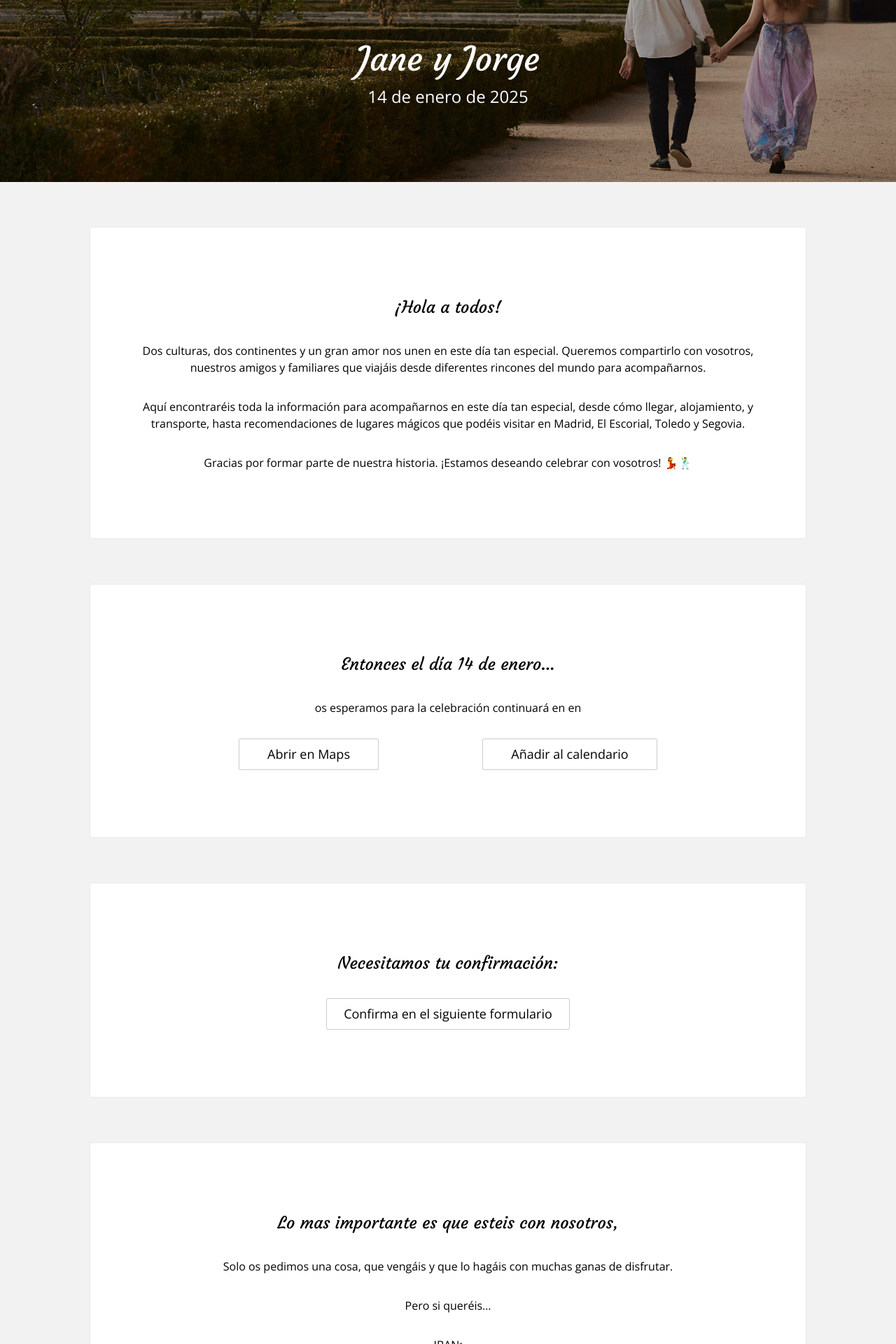
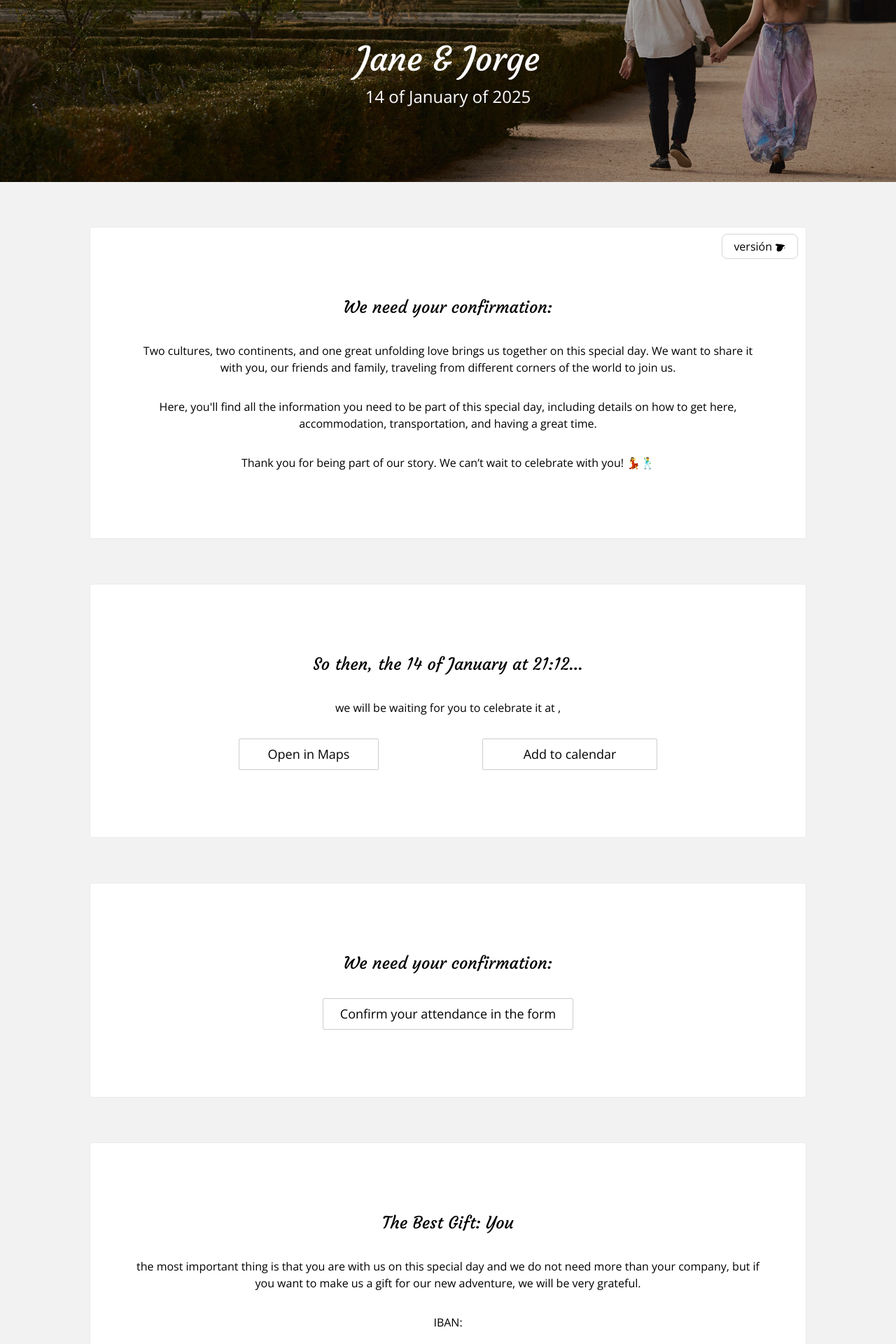
Before and after one commit to mnunezdm/boda-jane-jorge, a Next.js app: page /en in a window 1280 px wide. Shown: the part 540-2460 px from the top of the page at 70% size. Built offline with nearby package versions, Linux system fonts and the light colour scheme.

Commit message:
feat(j&j): implementadas traducciones en funcion del locale

```diff
--- /dev/null
+++ b/src/app/en/page.tsx
@@ -0,0 +1,66 @@
+import React from "react";
+import Link from "next/link";
+
+import moment from "moment";
+
+// Sections for this page
+import RsvpSection from "../../components/pages-sections/landing/Rsvp";
+import CeremoniesSection from "../../components/pages-sections/landing/Ceremonies";
+import WelcomeSection from "../../components/pages-sections/landing/Welcome";
+import PresentSection from "../../components/pages-sections/landing/Present";
+import CountdownSection from "../../components/pages-sections/landing/Countdown";
+import ContactSection from "../../components/pages-sections/landing/Contact";
+import type { Metadata } from "next";
+
+import { Locale } from "@/lib/i18n";
+import { GiSpain } from "react-icons/gi";
+
+export const metadata: Metadata = {
+  title: "Jane & Jorge's Wedding",
+  description: "Jane & Jorge's Wedding",
+  robots: "noindex",
+};
+
+const NEXT_PUBLIC_WEDDING_DATE = process.env.NEXT_PUBLIC_WEDDING_DATE;
+
+export default async function LandingPage() {
+  const weddingDate = moment(NEXT_PUBLIC_WEDDING_DATE).locale(Locale.EN);
+
+  return (
+    <>
+      <header>
+        <div className="splash">
+          <div className="header">
+            <h1>Jane & Jorge</h1>
+            <div className="title-date">
+              {weddingDate.format("DD [of] MMMM [of] YYYY")}
+            </div>
+          </div>
+        </div>
+      </header>
+      <main className="relative">
+        <div className="absolute change-locale-button py-4 px-3 right-0">
+          <Link
+            href="/es"
+            className="border border-gray-300 px-4 py-1.5 rounded-lg"
+          >
+            versión
+            <GiSpain className="inline-block ms-1"></GiSpain>
+          </Link>
+        </div>
+        <WelcomeSection locale={Locale.EN} />
+        <CeremoniesSection locale={Locale.EN} />
+        <RsvpSection locale={Locale.EN} />
+        <PresentSection locale={Locale.EN} />
+        <CountdownSection locale={Locale.EN} />
+        <ContactSection locale={Locale.EN} />
+      </main>
+      <footer>
+        &copy; 2025, made with ❤ by&nbsp;
+        <Link href="https://mnunezdm.com" target="_blank" rel="noopener">
+          mnunezdm
+        </Link>
+      </footer>
+    </>
+  );
+}
--- a/src/app/[lang]/page.tsx
+++ b/src/app/es/page.tsx
@@ -14,24 +14,17 @@ import type { Metadata } from "next";
 
 const NEXT_PUBLIC_WEDDING_DATE = process.env.NEXT_PUBLIC_WEDDING_DATE;
 
-const weddingDate = moment(NEXT_PUBLIC_WEDDING_DATE);
-import "moment/locale/es";
 import { Locale } from "@/lib/i18n";
+import { AiOutlineGlobal } from "react-icons/ai";
 
 export const metadata: Metadata = {
   title: "Boda de Jane y Jorge",
   description: "Boda de Jane y Jorge",
   robots: "noindex",
-  formatDetection: {
-    telephone: false,
-  },
 };
 
-export default async function LandingPage(props: {
-  params: Promise<{ lang: Locale }>;
-}) {
-  const { lang } = await props.params;
-  console.log(lang);
+export default async function LandingPage() {
+  const weddingDate = moment(NEXT_PUBLIC_WEDDING_DATE).locale(Locale.EN);
   return (
     <>
       <header>
@@ -44,13 +37,23 @@ export default async function LandingPage(props: {
           </div>
         </div>
       </header>
-      <main>
-        <WelcomeSection />
-        <CeremoniesSection />
-        <RsvpSection />
-        <PresentSection />
-        <CountdownSection />
-        <ContactSection />
+      <main className="relative">
+        <div className="absolute change-locale-button py-4 px-3 right-0">
+          <Link
+            href="/en"
+            className="border border-gray-300 px-4 py-1.5 rounded-lg"
+          >
+            go to
+            <AiOutlineGlobal className="inline-block mx-1"></AiOutlineGlobal>
+            version
+          </Link>
+        </div>
+        <WelcomeSection locale={Locale.ES} />
+        <CeremoniesSection locale={Locale.ES} />
+        <RsvpSection locale={Locale.ES} />
+        <PresentSection locale={Locale.ES} />
+        <CountdownSection locale={Locale.ES} />
+        <ContactSection locale={Locale.ES} />
       </main>
       <footer>
         &copy; 2025, made with ❤ by&nbsp;
--- a/src/app/globals.css
+++ b/src/app/globals.css
@@ -99,6 +99,11 @@ section {
   border-radius: 4px;
   background-color: white;
   border: 1px solid #eaeaea;
+}
+
+section,
+.change-locale-button {
+  margin-inline: 10%;
 }
 
 section article {
@@ -512,8 +517,12 @@ footer a {
   }
 
   section {
+    margin-block: 24px;
+  }
+
+  section,
+  .change-locale-button {
     margin-inline: 12px;
-    margin-block: 24px;
   }
 }
 
--- a/src/components/countdown.tsx
+++ b/src/components/countdown.tsx
@@ -1,13 +1,20 @@
 "use client";
 
+import { Locale } from "@/lib/i18n";
 import { useEffect, useRef } from "react";
 import Countdown, { CountdownRendererFn } from "react-countdown";
 
 export interface CustomCountdownProps {
   date: Date | string;
+  locale: Locale;
 }
 
-export function CustomCountdown({ date }: CustomCountdownProps) {
+const DATE_PARTS = {
+  [Locale.EN]: ["day", "hour", "minute", "second"],
+  [Locale.ES]: ["día", "hora", "minuto", "segundo"],
+};
+
+export function CustomCountdown({ date, locale }: CustomCountdownProps) {
   const countdownWidget = useRef<Countdown>(null);
 
   useEffect(() => {
@@ -17,10 +24,10 @@ export function CustomCountdown({ date }: CustomCountdownProps) {
   const renderer: CountdownRendererFn = ({ days, hours, minutes, seconds }) => {
     // Render a countdown
     const values = [
-      days && `${days} día${days > 1 ? "s" : ""}`,
-      hours && `${hours} hora${hours > 1 ? "s" : ""}`,
-      minutes && `${minutes} minuto${minutes > 1 ? "s" : ""}`,
-      seconds && `${seconds} segundo${seconds > 1 ? "s" : ""}`,
+      days && `${days} ${DATE_PARTS[locale][0]}${days > 1 ? "s" : ""}`,
+      hours && `${hours} ${DATE_PARTS[locale][1]}${hours > 1 ? "s" : ""}`,
+      minutes && `${minutes} ${DATE_PARTS[locale][2]}${minutes > 1 ? "s" : ""}`,
+      seconds && `${seconds} ${DATE_PARTS[locale][3]}${seconds > 1 ? "s" : ""}`,
     ].filter((v) => v);
 
     return (
--- a/src/components/pages-sections/landing/Ceremonies.tsx
+++ b/src/components/pages-sections/landing/Ceremonies.tsx
@@ -5,23 +5,48 @@ import React from "react";
 import { addToCalendar } from "../../../lib/utils/calendar";
 
 import moment from "moment";
-import "moment/locale/es";
+import { Locale } from "@/lib/i18n";
 
 const WEDDING_DATE = process.env.NEXT_PUBLIC_WEDDING_DATE;
 const WEDDING_BANQUET_LOCATION_NAME =
-  process.env.NEXT_PUBLIC_WEDDING_BANQUET_LOCATION_NAME;
+  process.env.NEXT_PUBLIC_WEDDING_BANQUET_LOCATION_NAME || "";
 const WEDDING_BANQUET_LOCATION_ADDRESS =
-  process.env.NEXT_PUBLIC_WEDDING_BANQUET_LOCATION_ADDRESS;
+  process.env.NEXT_PUBLIC_WEDDING_BANQUET_LOCATION_ADDRESS || "";
 const WEDDING_BANQUET_LOCATION_LINK =
-  process.env.NEXT_PUBLIC_WEDDING_BANQUET_LOCATION_LINK;
+  process.env.NEXT_PUBLIC_WEDDING_BANQUET_LOCATION_LINK || "";
 
-const startDateBanquet = moment(WEDDING_DATE);
+const H2 = {
+  [Locale.EN]: "So then, the {day} of {month} at {hour}...",
+  [Locale.ES]: "Entonces el día {day} de {month} a las {hour}...",
+};
+const TEXT = {
+  [Locale.EN]: [
+    "we will be waiting for you to celebrate it at {location}, {address}",
+  ],
+  [Locale.ES]: ["os esperamos para celebrarlo en {location}, {address}"],
+};
+const ICS_NAME = {
+  [Locale.EN]: "Jane & Jorge's Wedding",
+  [Locale.ES]: "Boda Jane y Jorge",
+};
+
+const BUTTON_MAPS = {
+  [Locale.EN]: "Open in Maps",
+  [Locale.ES]: "Abrir en Maps",
+};
+
+const BUTTON_CALENDAR = {
+  [Locale.EN]: "Add to calendar",
+  [Locale.ES]: "Añadir al calendario",
+};
+
+export default function CeremoniesSection({ locale }: { locale: Locale }) {
+  const startDateBanquet = moment(WEDDING_DATE).locale(locale);
   const endDateBanquet = startDateBanquet.clone().add(8, "hour");
 
-function WhereBanquete() {
   const buildCalendar = () => {
     addToCalendar("boda.ics", {
-      title: "Boda Jane y Jorge",
+      title: ICS_NAME[locale],
       location: `${WEDDING_BANQUET_LOCATION_NAME}, ${WEDDING_BANQUET_LOCATION_ADDRESS}`,
       start: startDateBanquet.toDate(),
       end: endDateBanquet.toDate(),
@@ -29,16 +54,21 @@ function WhereBanquete() {
   };
 
   return (
+    <section>
       <article>
         <h2>
-        Entonces el día {startDateBanquet.format("D")} de{" "}
-        {startDateBanquet.format("MMMM")}...
+          {H2[locale]
+            .replace("{day}", startDateBanquet.format("D"))
+            .replace("{month}", startDateBanquet.format("MMMM"))
+            .replace("{hour}", startDateBanquet.format("HH:mm"))}
         </h2>
-      <p>
-        os esperamos para la celebración continuará en{" "}
-        <strong>{WEDDING_BANQUET_LOCATION_NAME}</strong> en{" "}
-        {WEDDING_BANQUET_LOCATION_ADDRESS}
+        {TEXT[locale].map((text, index) => (
+          <p key={index}>
+            {text
+              .replace("{location}", WEDDING_BANQUET_LOCATION_NAME)
+              .replace("{address}", WEDDING_BANQUET_LOCATION_ADDRESS)}
           </p>
+        ))}
         <div className="button-group">
           <a
             className="button"
@@ -46,20 +76,13 @@ function WhereBanquete() {
             target="_blank"
             referrerPolicy="no-referrer"
           >
-          Abrir en Maps
+            {BUTTON_MAPS[locale]}
           </a>
           <button className="button" onClick={buildCalendar}>
-          Añadir al calendario
+            {BUTTON_CALENDAR[locale]}
           </button>
         </div>
       </article>
-  );
-}
-
-export default function CeremoniesSection() {
-  return (
-    <section>
-      <WhereBanquete />
     </section>
   );
 }
--- a/src/components/pages-sections/landing/Contact.tsx
+++ b/src/components/pages-sections/landing/Contact.tsx
@@ -1,20 +1,31 @@
 import Link from "next/link";
 import React from "react";
 
-const TEXT = [
-  "Para cualquier duda o pregunta por favor escribir a Patricia, ella nos está ayudando con la boda y estará encantada de ayudaros a vosotros también! Os responderá con la mayor brevedad posible. Su email de contacto es",
-];
+import { Locale } from "@/lib/i18n";
+
+const H2 = {
+  [Locale.EN]: "In case of any doubt...",
+  [Locale.ES]: "Si tienes cualquier duda...",
+};
+const TEXT = {
+  [Locale.EN]: [
+    "please write to Patricia, she is helping us with the wedding from Spain and will be happy to help you too! She will get back to you as soon as possible but please be aware of time changes. Her contact email is:",
+  ],
+  [Locale.ES]: [
+    "Para cualquier duda o pregunta por favor escribir a Patricia, ella nos está ayudando con la boda y estará encantada de ayudaros a vosotros también! Os responderá con la mayor brevedad posible. Su email de contacto es",
+  ],
+};
 
 const CONTACT_EMAIL = process.env.NEXT_PUBLIC_CONTACT_EMAIL;
 
-export default function ContactSection() {
+export default function ContactSection({ locale }: { locale: Locale }) {
   const mailTo = `mailto:${CONTACT_EMAIL}`;
 
   return (
     <section>
       <article className="welcome-article">
-        <h2>Si tienes cualquier duda...</h2>
-        {TEXT.map((text, index) => (
+        <h2>{H2[locale]}</h2>
+        {TEXT[locale].map((text, index) => (
           <p key={index}>{text}</p>
         ))}
         <Link href={mailTo}>{CONTACT_EMAIL}</Link>
--- a/src/components/pages-sections/landing/Countdown.tsx
+++ b/src/components/pages-sections/landing/Countdown.tsx
@@ -1,20 +1,28 @@
 import React from "react";
 
 import { CustomCountdown } from "../../countdown";
+import { Locale } from "@/lib/i18n";
 
 const WEDDING_DATE = new Date(process.env.NEXT_PUBLIC_WEDDING_DATE as string);
 
-export default function CountdownSection() {
+const H2 = {
+  [Locale.EN]: "Getting serious...",
+  [Locale.ES]: "Poniéndonos serios...",
+};
+const TEXT = {
+  [Locale.EN]: ["we are counting the days to take off..."],
+  [Locale.ES]: ["estamos contando los días para despegar..."],
+};
+
+export default function CountdownSection({ locale }: { locale: Locale }) {
   return (
     <section>
       <article className="countdown-article">
-        <h2>Poniéndonos serios...</h2>
-        <p>
-          os agradecemos muchísimo que queráis vivir con nosotros el comienzo de
-          nuestra nueva vida.
-        </p>
-        <p>Estamos contando los días para despegar</p>
-        <CustomCountdown date={WEDDING_DATE}></CustomCountdown>
+        <h2>{H2[locale]}</h2>
+        {TEXT[locale].map((text, index) => (
+          <p key={index}>{text}</p>
+        ))}
+        <CustomCountdown date={WEDDING_DATE} locale={locale}></CustomCountdown>
       </article>
     </section>
   );
--- a/src/components/pages-sections/landing/Present.tsx
+++ b/src/components/pages-sections/landing/Present.tsx
@@ -3,37 +3,62 @@
 import React from "react";
 
 import { CopyableEvent } from "@/components/copyableText";
+import { SiRevolut } from "react-icons/si";
+import { Locale } from "@/lib/i18n";
+import Link from "next/link";
 
 const IBAN = process.env.NEXT_PUBLIC_IBAN || "";
 const SWIFT = process.env.NEXT_PUBLIC_SWIFT || "";
+const REVOLUT = process.env.NEXT_PUBLIC_REVOLUT || "";
 
-export default function PresentSection() {
+const H2 = {
+  [Locale.EN]: "The Best Gift: You",
+  [Locale.ES]: "El Mejor Regalo: Vosotros",
+};
+
+const TEXT = {
+  [Locale.EN]: [
+    "the most important thing is that you are with us on this special day and we do not need more than your company, but if you want to make us a gift for our new adventure, we will be very grateful.",
+  ],
+  [Locale.ES]: [
+    "pero aunque lo más importante es que estéis con nosotros en este día tan especial y no necesitamos más que vuestra compañía, si queréis hacernos un regalo para nuestra nueva aventura, os lo agradeceremos mucho",
+  ],
+};
+
+export default function PresentSection({ locale }: { locale: Locale }) {
   return (
     <section>
       <article className="present-article">
-        <h2>Lo mas importante es que esteis con nosotros,</h2>
-        <p>
-          Solo os pedimos una cosa, que vengáis y que lo hagáis con muchas ganas
-          de disfrutar.
-        </p>
-        <p>Pero si queréis…</p>
+        <h2>{H2[locale]}</h2>
+        {TEXT[locale].map((text, index) => (
+          <p key={index}>{text}</p>
+        ))}
         <dl>
           <dt>IBAN:</dt>
-          <CopyableEvent textToCopy={IBAN} className="text-iban mt-3" Tag="dd">
+          <CopyableEvent
+            textToCopy={IBAN}
+            className="text-iban mt-3 cursor-copy"
+            Tag="dd"
+          >
             {IBAN}
           </CopyableEvent>
-          {SWIFT && (
-            <>
+
           <dt className="mt-6">SWIFT:</dt>
           <CopyableEvent
             textToCopy={SWIFT}
-                className="text-iban mt-3"
+            className="text-iban mt-3 cursor-copy"
             Tag="dd"
           >
             {SWIFT}
           </CopyableEvent>
-            </>
-          )}
+
+          <dt className="mt-6">REVOLUT:</dt>
+          <dd>
+            <Link href={REVOLUT} target="_blank">
+              {REVOLUT}
+              <SiRevolut className="inline-block ms-2"></SiRevolut>
+            </Link>
+          </dd>
         </dl>
       </article>
     </section>
--- a/src/components/pages-sections/landing/Rsvp.tsx
+++ b/src/components/pages-sections/landing/Rsvp.tsx
@@ -1,15 +1,31 @@
+import { Locale } from "@/lib/i18n";
 import Link from "next/link";
 import React from "react";
 
-const RSVP_LINK = process.env.NEXT_PUBLIC_RSVP_LINK as string;
+const RSVP_LINK = {
+  [Locale.EN]: process.env.NEXT_PUBLIC_RSVP_EN_LINK,
+  [Locale.ES]: process.env.NEXT_PUBLIC_RSVP_ES_LINK,
+};
+const H2 = {
+  [Locale.EN]: "We need your confirmation:",
+  [Locale.ES]: "Necesitamos tu confirmación:",
+};
+const BUTTON = {
+  [Locale.EN]: "Confirm your attendance in the form",
+  [Locale.ES]: "Confirma tu asistencia a través del formulario",
+};
 
-export default function RsvpSection() {
+export default function RsvpSection({ locale }: { locale: Locale }) {
   return (
     <section className="rsvp-section">
       <article>
-        <h2>Necesitamos tu confirmación:</h2>
-        <Link href={RSVP_LINK} className="button" target="_blank">
-          Confirma en el siguiente formulario
+        <h2>{H2[locale]}</h2>
+        <Link
+          href={RSVP_LINK[locale] as string}
+          className="button"
+          target="_blank"
+        >
+          {BUTTON[locale]}
         </Link>
       </article>
     </section>
--- a/src/components/pages-sections/landing/Welcome.tsx
+++ b/src/components/pages-sections/landing/Welcome.tsx
@@ -1,17 +1,29 @@
+import { Locale } from "@/lib/i18n";
 import React from "react";
 
-const TEXT = [
-  "Dos culturas, dos continentes y un gran amor nos unen en este día tan especial. Queremos compartirlo con vosotros, nuestros amigos y familiares que viajáis desde diferentes rincones del mundo para acompañarnos.",
-  "Aquí encontraréis toda la información para acompañarnos en este día tan especial, desde cómo llegar, alojamiento, y transporte, hasta recomendaciones de lugares mágicos que podéis visitar en Madrid, El Escorial, Toledo y Segovia.",
-  "Gracias por formar parte de nuestra historia. ¡Estamos deseando celebrar con vosotros! 💃🕺",
-];
+const H2 = {
+  [Locale.EN]: "We need your confirmation:",
+  [Locale.ES]: "Necesitamos tu confirmación:",
+};
+const TEXT = {
+  [Locale.ES]: [
+    "Dos culturas, dos continentes y un gran amor nos unen en este día tan especial. Queremos compartirlo con vosotros, nuestros amigos y familiares que viajáis desde diferentes rincones del mundo para acompañarnos.",
+    "Aquí encontraréis toda la información para acompañarnos en este día tan especial, desde cómo llegar, alojamiento, y transporte, hasta recomendaciones de lugares mágicos que podéis visitar en Madrid, El Escorial, Toledo y Segovia.",
+    "Gracias por formar parte de nuestra historia. ¡Estamos deseando celebrar con vosotros! 💃🕺",
+  ],
+  [Locale.EN]: [
+    "Two cultures, two continents, and one great unfolding love brings us together on this special day. We want to share it with you, our friends and family, traveling from different corners of the world to join us.",
+    "Here, you'll find all the information you need to be part of this special day, including details on how to get here, accommodation, transportation, and having a great time.",
+    "Thank you for being part of our story. We can’t wait to celebrate with you! 💃🕺",
+  ],
+};
 
-export default function WelcomeSection() {
+export default function WelcomeSection({ locale }: { locale: Locale }) {
   return (
     <section>
       <article className="welcome-article">
-        <h2>¡Hola a todos!</h2>
-        {TEXT.map((text, index) => (
+        <h2>{H2[locale]}</h2>
+        {TEXT[locale].map((text, index) => (
           <p key={index}>{text}</p>
         ))}
       </article>
```
Lines whose indentation alone changed are shown as unchanged.
